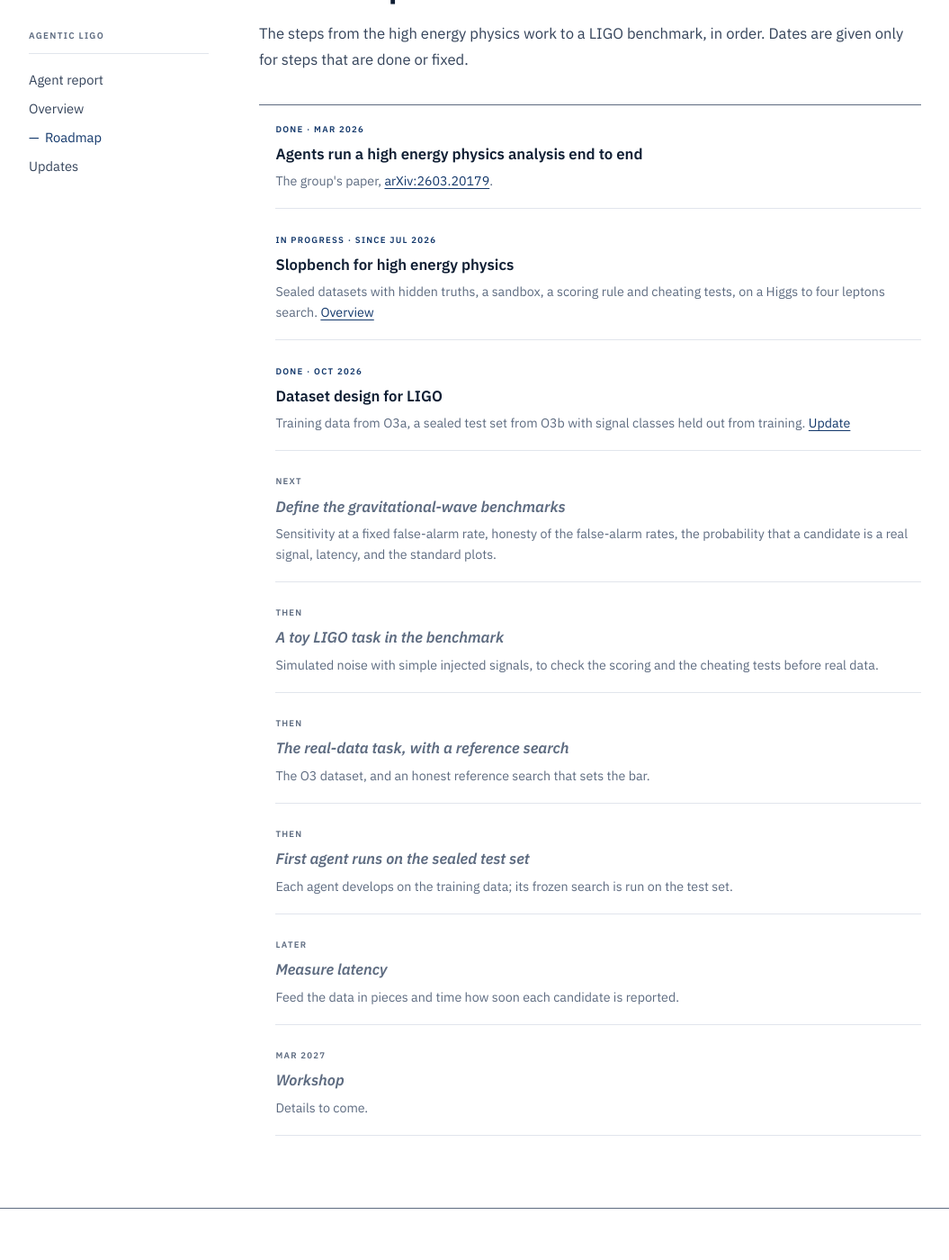
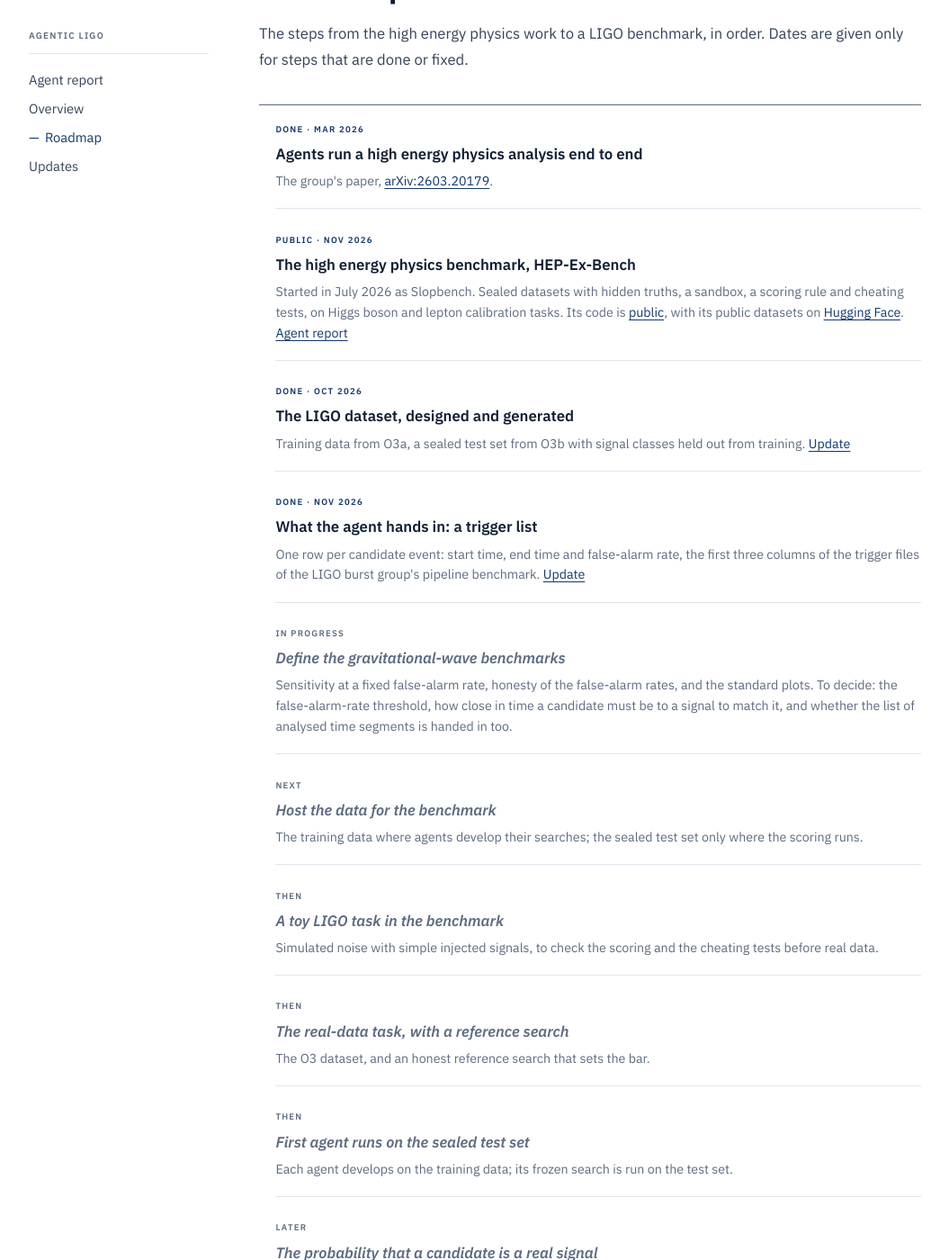
Before and after one commit to kyoon-mit/kyoon-mit.github.io, a Jekyll site: the page built from docs/projects/agentic-ligo/roadmap.md, in a window 1280 px wide and 1400 px high, scrolled down 230 px. Shown: the whole window at 90% size, without its empty margins (104-1159 px from the left). Built offline with Jekyll 4.4.1, drawn with Linux system fonts in a browser that asks for light colours; some of the changed text lies outside the part shown.

Commit message:
Agentic LIGO roadmap: HEP-Ex-Bench public, trigger list done, data hosting and later steps
Co-Authored-By: Claude Opus 5.5 <noreply@anthropic.com>

```diff
--- a/docs/projects/agentic-ligo/roadmap.md
+++ b/docs/projects/agentic-ligo/roadmap.md
@@ -16,19 +16,29 @@ summary: >-
     <span class="timeline__where">The group's paper, <a href="https://arxiv.org/abs/2603.20179">arXiv:2603.20179</a>.</span>
   </li>
   <li class="timeline__item">
-    <span class="timeline__meta"><span class="timeline__kind">In progress · since Jul 2026</span></span>
-    <span class="timeline__title">Slopbench for high energy physics</span>
-    <span class="timeline__where">Sealed datasets with hidden truths, a sandbox, a scoring rule and cheating tests, on a Higgs to four leptons search. <a href="{{ '/projects/agentic-ligo/' | relative_url }}#slopbench-where-the-hep-side-stands">Overview</a></span>
+    <span class="timeline__meta"><span class="timeline__kind">Public · Nov 2026</span></span>
+    <span class="timeline__title">The high energy physics benchmark, HEP-Ex-Bench</span>
+    <span class="timeline__where">Started in July 2026 as Slopbench. Sealed datasets with hidden truths, a sandbox, a scoring rule and cheating tests, on Higgs boson and lepton calibration tasks. Its code is <a href="https://github.com/hep-ex-bench/hep-ex-bench">public</a>, with its public datasets on <a href="https://huggingface.co/hep-ex-bench">Hugging Face</a>. <a href="{{ '/projects/agentic-ligo/' | relative_url }}">Agent report</a></span>
   </li>
   <li class="timeline__item">
     <span class="timeline__meta"><span class="timeline__kind">Done · Oct 2026</span></span>
-    <span class="timeline__title">Dataset design for LIGO</span>
+    <span class="timeline__title">The LIGO dataset, designed and generated</span>
     <span class="timeline__where">Training data from O3a, a sealed test set from O3b with signal classes held out from training. <a href="{{ '/projects/agentic-ligo/updates/2026-10-15-dataset-design/' | relative_url }}">Update</a></span>
+  </li>
+  <li class="timeline__item">
+    <span class="timeline__meta"><span class="timeline__kind">Done · Nov 2026</span></span>
+    <span class="timeline__title">What the agent hands in: a trigger list</span>
+    <span class="timeline__where">One row per candidate event: start time, end time and false-alarm rate, the first three columns of the trigger files of the LIGO burst group's pipeline benchmark. <a href="{{ '/projects/agentic-ligo/updates/2026-11-16-trigger-list/' | relative_url }}">Update</a></span>
+  </li>
+  <li class="timeline__item timeline__item--pending">
+    <span class="timeline__meta"><span class="timeline__kind timeline__kind--pending">In progress</span></span>
+    <span class="timeline__title">Define the gravitational-wave benchmarks</span>
+    <span class="timeline__where">Sensitivity at a fixed false-alarm rate, honesty of the false-alarm rates, and the standard plots. To decide: the false-alarm-rate threshold, how close in time a candidate must be to a signal to match it, and whether the list of analysed time segments is handed in too.</span>
   </li>
   <li class="timeline__item timeline__item--pending">
     <span class="timeline__meta"><span class="timeline__kind timeline__kind--pending">Next</span></span>
-    <span class="timeline__title">Define the gravitational-wave benchmarks</span>
-    <span class="timeline__where">Sensitivity at a fixed false-alarm rate, honesty of the false-alarm rates, the probability that a candidate is a real signal, latency, and the standard plots.</span>
+    <span class="timeline__title">Host the data for the benchmark</span>
+    <span class="timeline__where">The training data where agents develop their searches; the sealed test set only where the scoring runs.</span>
   </li>
   <li class="timeline__item timeline__item--pending">
     <span class="timeline__meta"><span class="timeline__kind timeline__kind--pending">Then</span></span>
@@ -47,6 +57,11 @@ summary: >-
   </li>
   <li class="timeline__item timeline__item--pending">
     <span class="timeline__meta"><span class="timeline__kind timeline__kind--pending">Later</span></span>
+    <span class="timeline__title">The probability that a candidate is a real signal</span>
+    <span class="timeline__where">On hold until the trigger list carries it; then checked against the truth: of the candidates given 70 %, about 70 % should be real.</span>
+  </li>
+  <li class="timeline__item timeline__item--pending">
+    <span class="timeline__meta"><span class="timeline__kind timeline__kind--pending">Later</span></span>
     <span class="timeline__title">Measure latency</span>
     <span class="timeline__where">Feed the data in pieces and time how soon each candidate is reported.</span>
   </li>
```
